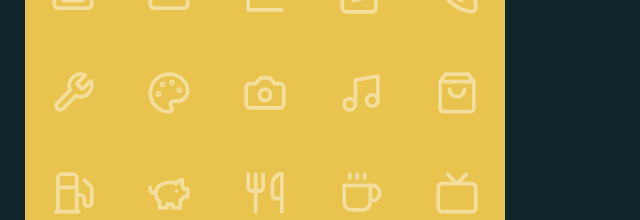
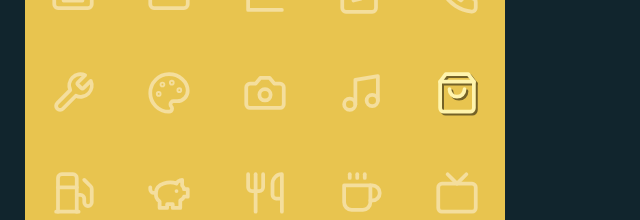
Before and after one commit to tati-codes/svelte-30-31, a Svelte app: page / in a window 1280 px wide. Shown: the part 251-471 px from the top of the page, without its empty margins (0-640 px from the left). Built offline with nearby package versions, Linux system fonts and the light colour scheme; a web font is replaced by a local one.

Commit message:
made this view work(icon working)

```diff
--- a/src/Views/TaskEdit/IconPicker/IconGrid.svelte
+++ b/src/Views/TaskEdit/IconPicker/IconGrid.svelte
@@ -5,14 +5,18 @@
   import { editingTask } from "../../../Store/taskEdit";
   import type { TASKBAR_ITEM } from "../../../../types"
   import Icon from "../../../lib/Icons/Icon.svelte"
+  import { onEnter } from "../../../lib/Shared/onEnter"
+  import { editIcon } from "../../../Store/actions/taskEdit/editIcon"
+  import type { taskIcon } from "../../../Store/typeValidators/taskIcon"
 
   $: bsg = bg($medium);
   $: lightstroke = stroke($light);
   $: fillg = fill("transparent")
   $: stg = `${lightstroke};${fillg}`
-  let keys: TASKBAR_ITEM[] = Object.keys(IconRegistry).filter(
+  let keys: taskIcon[] = Object.keys(IconRegistry).filter(
   (item) => item !== "close" && item !== "backspace" && item !== "add"
-) as TASKBAR_ITEM[]
+) as taskIcon[]
+
 </script>
 
 
@@ -20,7 +24,7 @@
 style={bsg}
 class="iconPicker">
 {#each keys as key, i}
-  <IconItem selected={key == $editingTask?.icon} icon={key} change={() => null} tabIndex={i+2}>
+  <IconItem selected={key == $editingTask?.icon} icon={key} tabIndex={i+3}>
     <Icon style={stg}  width={18} height={18} viewbox="0 0 24 24">
       <svelte:component this={IconRegistry[key]}/>
     </Icon>
--- a/src/Views/TaskEdit/IconPicker/IconItem.svelte
+++ b/src/Views/TaskEdit/IconPicker/IconItem.svelte
@@ -1,15 +1,20 @@
 <script lang="ts">
   import type { TASKBAR_ITEM } from "../../../../types"
+  import { onEnter } from "../../../lib/Shared/onEnter"
+  import { editIcon } from "../../../Store/actions/taskEdit/editIcon"
+  import type { taskIcon } from "../../../Store/typeValidators/taskIcon"
 
-export let selected: boolean, icon: TASKBAR_ITEM, change: Function, tabIndex: number;
+export let selected: boolean, icon: taskIcon, tabIndex: number;
+//FIXME make this not a label
 </script>
 
 <label
 class={`iconItem  ${selected ? "selectedIcon" : ""} fadeIn`}
-role="tab"
+role="button"
 {tabIndex}
 for={`${icon}-icon`}
-on:click={change}
+on:keyup={onEnter(() => editIcon(icon))}
+on:click={editIcon(icon)}
 >
 <slot/>
 </label>
@@ -28,6 +33,13 @@ on:click={change}
   transform: translateY(30%);
 }
 
+.selectedIcon {
+  filter: brightness(110%) drop-shadow(2px 2px rgba(0,0,0,0.5));
+}
+
+.selectedIcon:hover {
+  filter: brightness(110%) drop-shadow(2px 2px rgba(0,0,0,0.5));
+}
 :global(.iconItem > svg) {
   transform: scale(2.5);
 }
```
